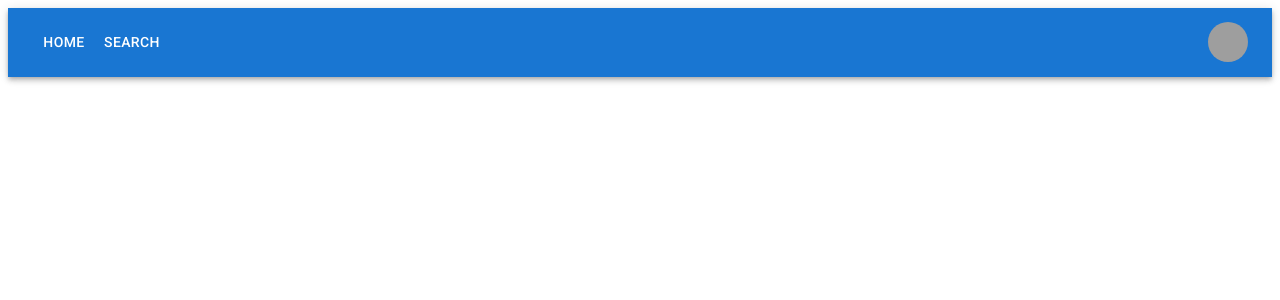
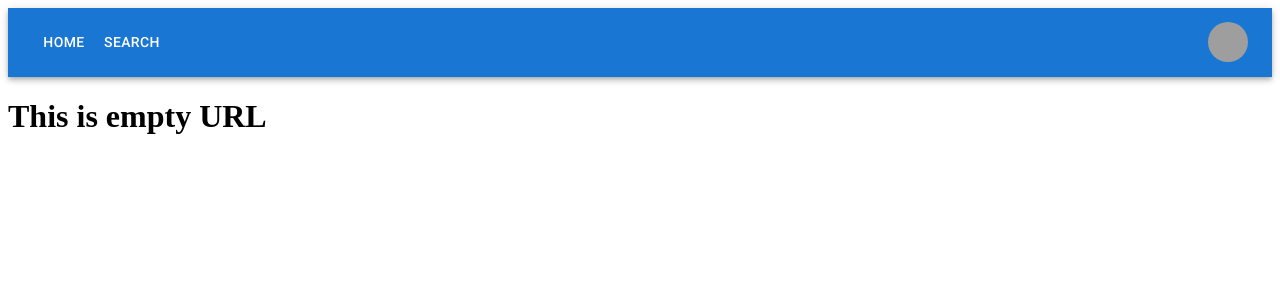
Before and after one commit to IuriiLozenko/sdanews, a React (Create React App) app: page / in a window 1280 px wide. Before the commit this address had no page. Shown: the top 300 px of the page. Built offline with nearby package versions, Linux system fonts and the light colour scheme; grey boxes are pictures that could not be loaded.

Commit message:
React Router Link 16.01.2023

```diff
--- a/src/App.tsx
+++ b/src/App.tsx
@@ -13,6 +13,9 @@ function App() {
         {/*STATIC*/}
         {/*DYNAMIC*/}
         <Routes>
+          <Route path="/" element={<h1>
+            This is empty URL
+            </h1>} />
           <Route path='/home' element={<HomePage />} />
         </Routes>
         {/*DYNAMIC*/}
--- a/src/Components/HomePage/HomePage.tsx
+++ b/src/Components/HomePage/HomePage.tsx
@@ -49,7 +49,7 @@ const HomePage = () => {
         Today's hottest news:
       </Typography>
       <List sx={{ width: "100%", alignContent: "center" }}></List>
-      <Link to="/">
+      <Link to="/" style={{textDecoration: "none"}}>
         <Button variant="contained" sx={{ display: "block", mx: "auto" }}>
           Empty URL
         </Button>
```
